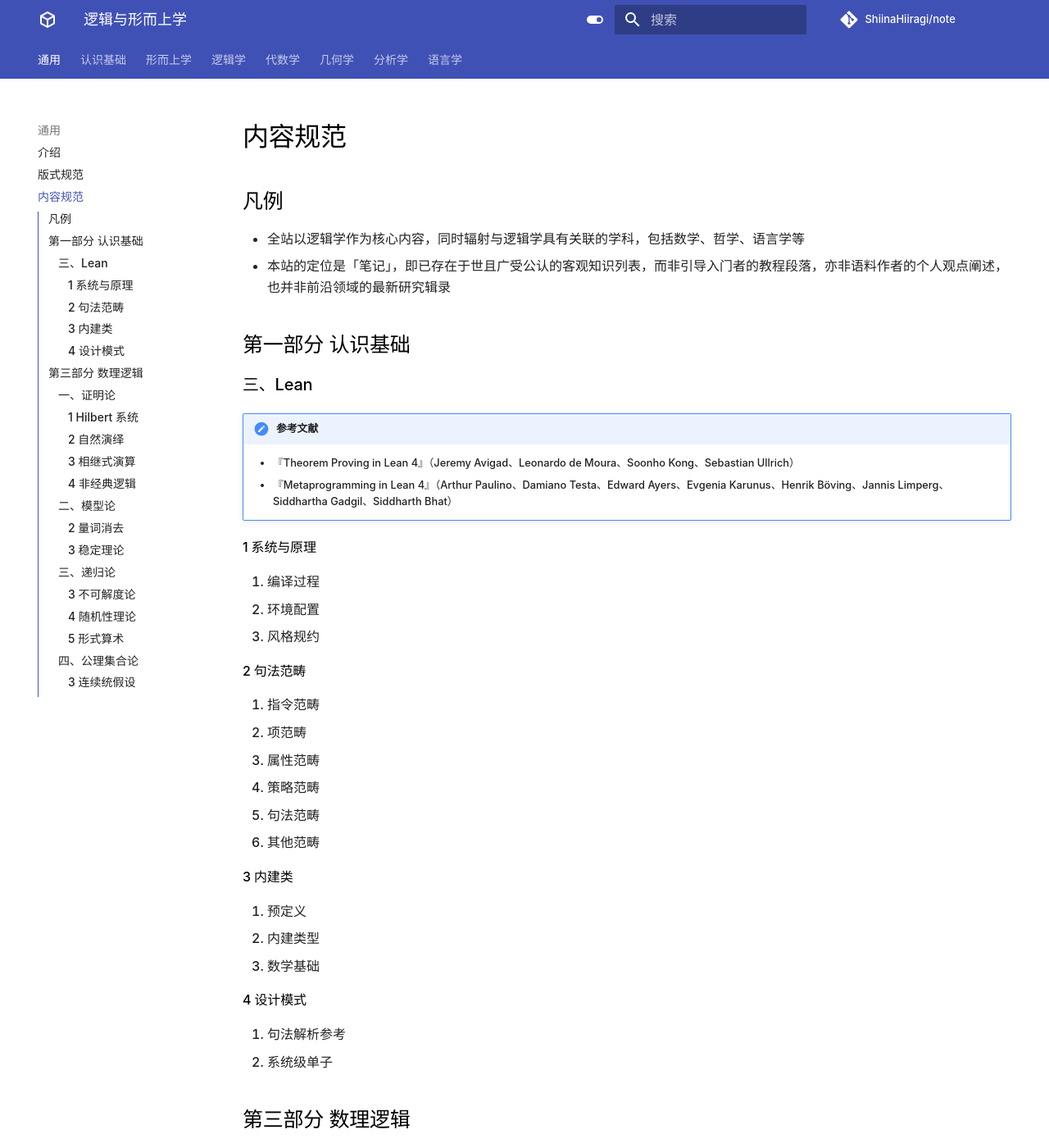
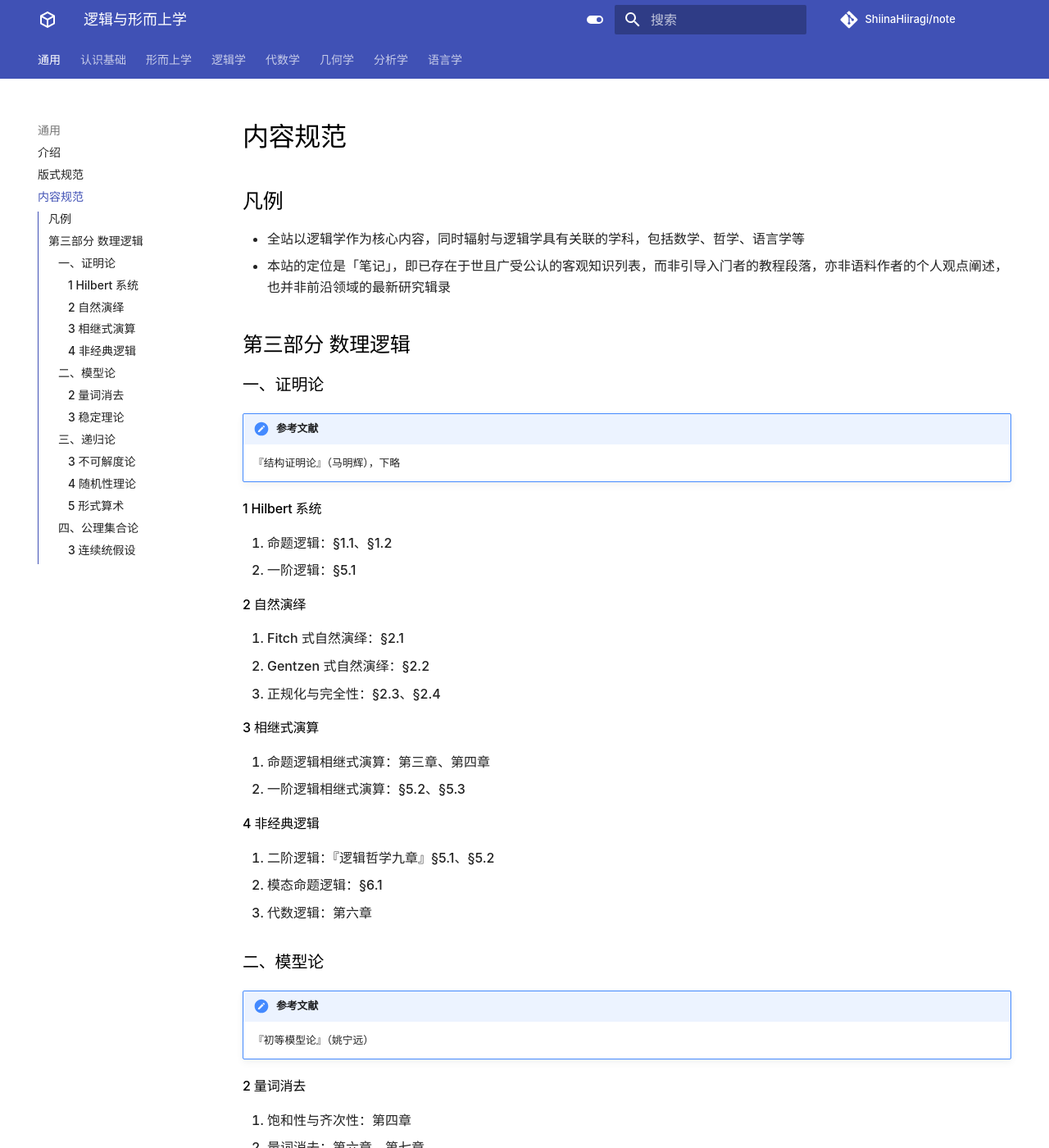
Before and after one commit to ShiinaHiiragi/note, an MkDocs documentation site: the page built from docs/intro/toc.md, in a window 1280 px wide and 1400 px high. Shown: the whole window at 82% size. Built offline with MkDocs 1.6.1 and Material for MkDocs 9.7.7, drawn with Linux system fonts in a browser that asks for light colours; comment, search, counter and statistics services are not loaded.

Commit message:
remove lean in toc

```diff
--- a/docs/intro/toc.md
+++ b/docs/intro/toc.md
@@ -3,35 +3,6 @@
 ## 凡例
 - 全站以逻辑学作为核心内容，同时辐射与逻辑学具有关联的学科，包括数学、哲学、语言学等
 - 本站的定位是「笔记」，即已存在于世且广受公认的客观知识列表，而非引导入门者的教程段落，亦非语料作者的个人观点阐述，也并非前沿领域的最新研究辑录
-
-## 第一部分 认识基础
-### 三、Lean
-
-!!! note "参考文献"
-    - 『Theorem Proving in Lean 4』（Jeremy Avigad、Leonardo de Moura、Soonho Kong、Sebastian Ullrich）
-    - 『Metaprogramming in Lean 4』（Arthur Paulino、Damiano Testa、Edward Ayers、Evgenia Karunus、Henrik Böving、Jannis Limperg、Siddhartha Gadgil、Siddharth Bhat）
-
-#### 1 系统与原理
-1. 编译过程
-2. 环境配置
-3. 风格规约
-
-#### 2 句法范畴
-1. 指令范畴
-2. 项范畴
-3. 属性范畴
-4. 策略范畴
-5. 句法范畴
-6. 其他范畴
-
-#### 3 内建类
-1. 预定义
-2. 内建类型
-3. 数学基础
-
-#### 4 设计模式
-1. 句法解析参考
-2. 系统级单子
 
 ## 第三部分 数理逻辑
 ### 一、证明论
```
